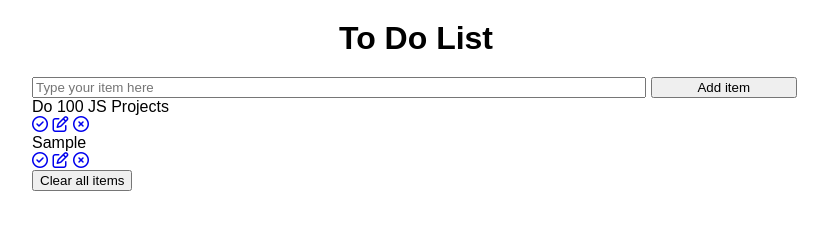
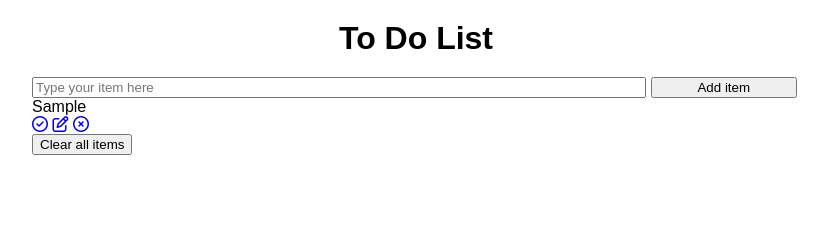
Before and after one commit to BenoitDossoine/toDoList, a plain HTML site: page index.html in a window 1280 px wide. Both pictures are taken after typing "Sample" into the empty fields and a click on the input "Add item". Shown: the whole page, without its empty margins (224-1052 px from the left). Drawn offline with Linux system fonts and the light colour scheme.

Commit message:
To do items are now stored into the local storage and are displayed correctly

```diff
--- a/index.html
+++ b/index.html
@@ -15,14 +15,6 @@
         </form>
     </div>
     <div id="toDoList">
-        <div class="toDoItem">
-            <p>Do 100 JS Projects</p>
-            <div class="item-icons">
-                <a href="#"><i class="far fa-check-circle"></i></a>
-                <a href="#" class="edit-item mx-2 item-icon"><i class="far fa-edit"></i></a>
-                <a href="#" class="delete-item item-icon"><i class="far fa-times-circle"></i></a>
-            </div>
-        </div>
     </div>
     <button id="clearAll">Clear all items</button>
     <script src="js/app.js" type="module"></script>
--- a/js/app.js
+++ b/js/app.js
@@ -6,6 +6,9 @@ const app = {
     init() {
         const toDoForm = document.getElementById("inputForm");
         toDoForm.addEventListener("submit", this.submitHandler);
+
+        const clearButton = document.getElementById("clearAll");
+        this.fetchList();
     },
 
     submitHandler(e) {
@@ -17,10 +20,41 @@ const app = {
         toDoField.value = "";
     },
 
-    createItem(item){
+    fetchList() {
+        const list = JSON.parse(localStorage.getItem("toDoList"));
+        const toDoContainer = document.getElementById("toDoList");
+        toDoContainer.innerHTML = "";
+        if (list === null) {
+            const emptyArr = JSON.stringify([]);
+            localStorage.setItem("toDoList", emptyArr);
+        } else {
+
+            list.forEach(function (value) {
+                const item = value;
+                const html = document.createElement("div.toDoItem");
+                html.innerHTML = `
+               <p>${item._item}</p>
+               <div class="item-icons">
+                   <a href="#"><i class="far fa-check-circle"></i></a>
+                   <a href="#" class="edit-item mx-2 item-icon"><i class="far fa-edit"></i></a>
+                   <a href="#" class="delete-item item-icon"><i class="far fa-times-circle"></i></a>
+               </div>`;
+                toDoContainer.appendChild(html);
+            });
+        }
+
+
+
+
+    },
+
+    createItem(item) {
         const newItem = new Item(item);
-        const itemList = document.getElementById("toDoList");
-        itemList.innerHTML += newItem.htmlString;
+        console.log(newItem.htmlString);
+        const listStored = JSON.parse(localStorage.getItem("toDoList"));
+        listStored.push(newItem);
+        localStorage.setItem("toDoList", JSON.stringify(listStored));
+        this.fetchList();
     }
 };
 
```
Also changed, not shown: 1 other file.
